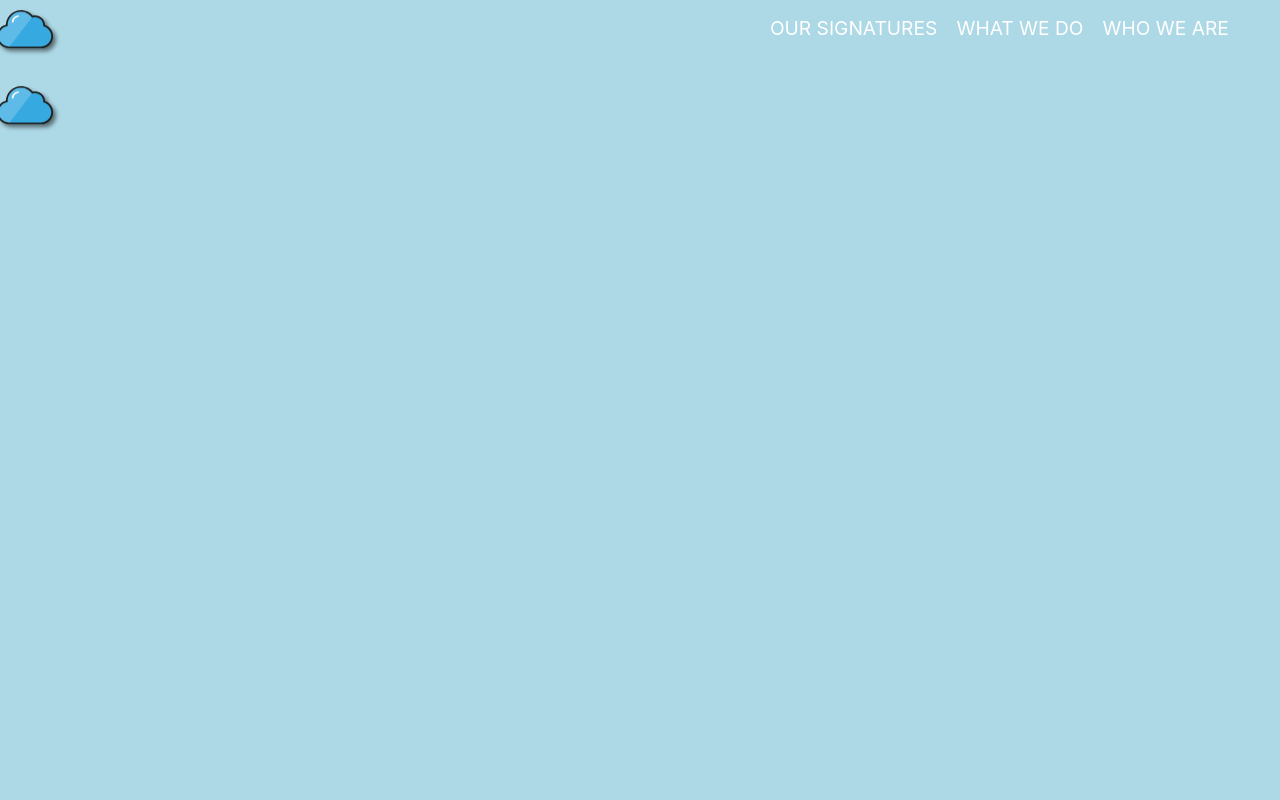
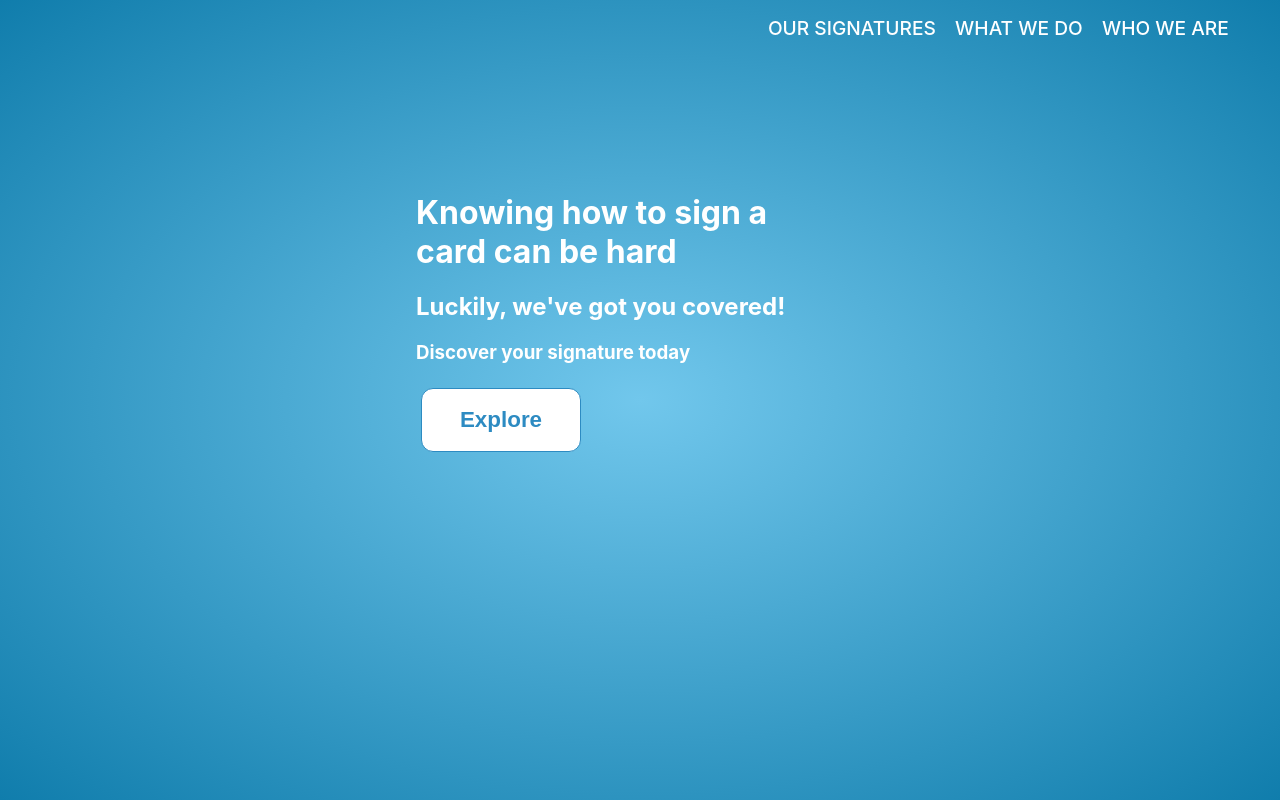
Before and after one commit to btambo/cga, a React (Create React App) app: page / in a window 1280 px wide. Built offline with nearby package versions, Linux system fonts and the light colour scheme.

Commit message:
Basic homepage layout

```diff
--- a/src/App.css
+++ b/src/App.css
@@ -1,3 +1,6 @@
 body {
-    background-color: #add8e6;
+    height: 100vh;
+    margin: 0;
+    background: radial-gradient(#71c7ec, 	#107dac);
+    background-repeat: no-repeat;
 }
--- a/src/components/HamburgerIcon.css
+++ b/src/components/HamburgerIcon.css
@@ -28,7 +28,7 @@
         position: absolute;
         height: .5rem;
         width: 100%;
-        background: #000000;
+        background: #ffffff;
         border-radius: 9px;
         opacity: 1;
         left: 0;
--- a/src/components/Navbar.css
+++ b/src/components/Navbar.css
@@ -19,6 +19,7 @@ nav {
 .navbar-element {
     margin-right: 1.2rem;
     font-size: 1.2rem;
+    font-weight: 550;
     text-transform: uppercase;
     cursor: pointer;
 
@@ -46,7 +47,8 @@ nav {
         position: absolute;
         top: -1rem;
         left: 0;
-        background-color: burlywood;
+        color: #107dac;
+        background-color: rgba(255, 255, 255, 0.9);
         transform: translateX(-100%);
         transition: .3s ease-in-out;
     }
@@ -58,7 +60,7 @@ nav {
 
     .navbar-element {
         width: 100%;
-        border-top: .1rem solid rgba(151, 144, 144, 0.555);
+        border-top: .1rem solid #71c7ec;
         text-align: center;
         margin-right: 2rem;
         padding: 1rem 1rem;
--- a/src/components/Raindrop.css
+++ b/src/components/Raindrop.css
@@ -15,7 +15,7 @@
 }
 
 .raining .rain-drop {
-    animation: raining 1s linear infinite;
+    animation: raining .75s linear infinite;
 }
 
 .raining .rain-drop:nth-child(2) {
--- a/src/pages/Homepage.css
+++ b/src/pages/Homepage.css
@@ -0,0 +1,38 @@
+#homepage-grid-container {
+    display: grid;
+    width: 100vw;
+    height: 100vh;
+    grid-template-columns: 1fr 1fr 1fr 1fr;
+    grid-template-rows: 1fr 1fr 1fr 1fr;
+}
+
+#slogan-container {
+    color: white;
+    margin-left: 10%;
+    width: 40%;
+    grid-column: 2 / span 3;
+    grid-row: 2;
+}
+
+#explore-button {
+    background-color: white;
+    color: rgb(45, 139, 194);
+    text-align: center;
+    font-size: 1.4rem;
+    font-weight: 600;
+    height: 4rem;
+    width: 10rem;
+    border:1px solid rgb(45, 139, 194);
+    border-radius: 12px;
+    margin: 5px 5px;
+    transition: all 0.4s;
+    transition-timing-function:cubic-bezier(0.5, 3, 0, 1);
+  }
+
+  #explore-button:hover {
+      transform: scale(1.1,1.1);
+  }
+
+  #explore-button:active {
+    color: rgb(18, 91, 133);
+  }
--- a/src/pages/Homepage.js
+++ b/src/pages/Homepage.js
@@ -3,9 +3,13 @@ import './Homepage.css';
 
 const Homepage = () => {
     return (
-        <div>
-            <CloudIcon cloudID = '1'/>
-            <CloudIcon cloudID = '2'/>
+        <div id='homepage-grid-container'>
+            <div id='slogan-container'>
+                <h1>Knowing how to sign a card can be hard</h1>
+                <h2>Luckily, we've got you covered!</h2>
+                <h3>Discover your signature today</h3>
+                <button id='explore-button'>Explore</button>
+            </div>
         </div>
     )
 }
```
